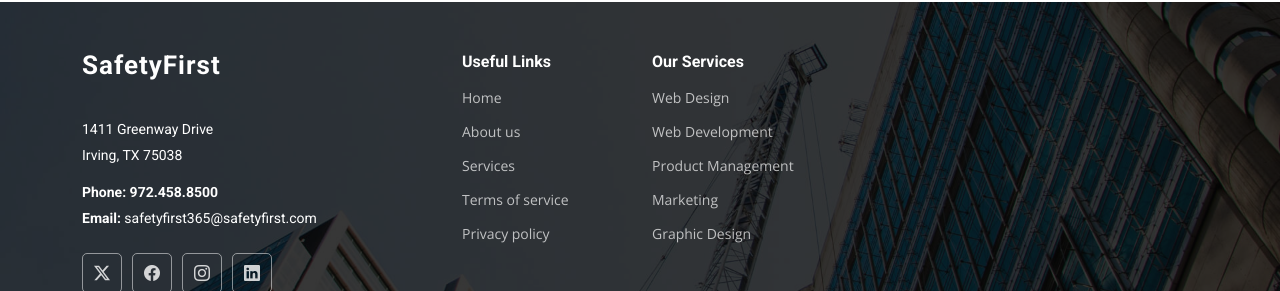
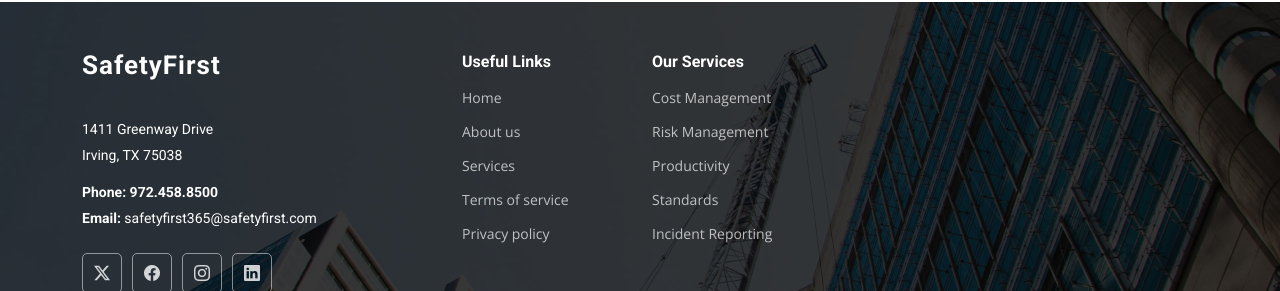
Before and after one commit to BrittanyTAMU/SafetyCICD, a website: page projects.html in a window 1280 px wide. Shown: the part 751-1042 px from the top of the page. Drawn offline with nearby package versions, Linux system fonts and the light colour scheme.

Commit message:
Update projects.html

```diff
--- a/projects.html
+++ b/projects.html
@@ -195,14 +195,14 @@
           </ul>
         </div>
 
-        <div class="col-lg-2 col-md-3 footer-links">
+      <div class="col-lg-2 col-md-3 footer-links">
           <h4>Our Services</h4>
           <ul>
-            <li><a href="#">Web Design</a></li>
-            <li><a href="#">Web Development</a></li>
-            <li><a href="#">Product Management</a></li>
-            <li><a href="#">Marketing</a></li>
-            <li><a href="#">Graphic Design</a></li>
+            <li><a href="service.html">Cost Management</a></li>
+            <li><a href="service.html">Risk Management</a></li>
+            <li><a href="service.html">Productivity</a></li>
+            <li><a href="service.html">Standards</a></li>
+            <li><a href="service.html">Incident Reporting</a></li>
           </ul>
         </div>
 <!--
```
